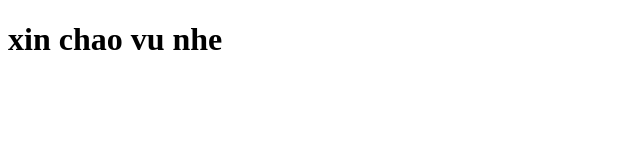
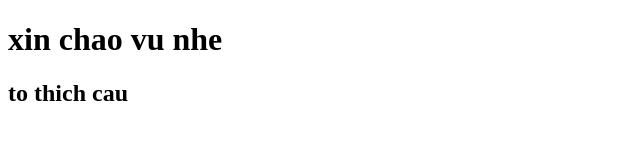
Before and after one commit to trunu/duan4, a plain HTML site: page index.html in a window 1280 px wide. Shown: the whole page, without its empty margins (0-640 px from the left). Drawn offline with Linux system fonts and the light colour scheme.

Commit message:
commit lan 2

```diff
--- a/index.html
+++ b/index.html
@@ -7,5 +7,6 @@
 </head>
 <body>
     <h1>xin chao vu nhe</h1>
+    <h2>to thich cau</h2>
 </body>
 </html>
```
